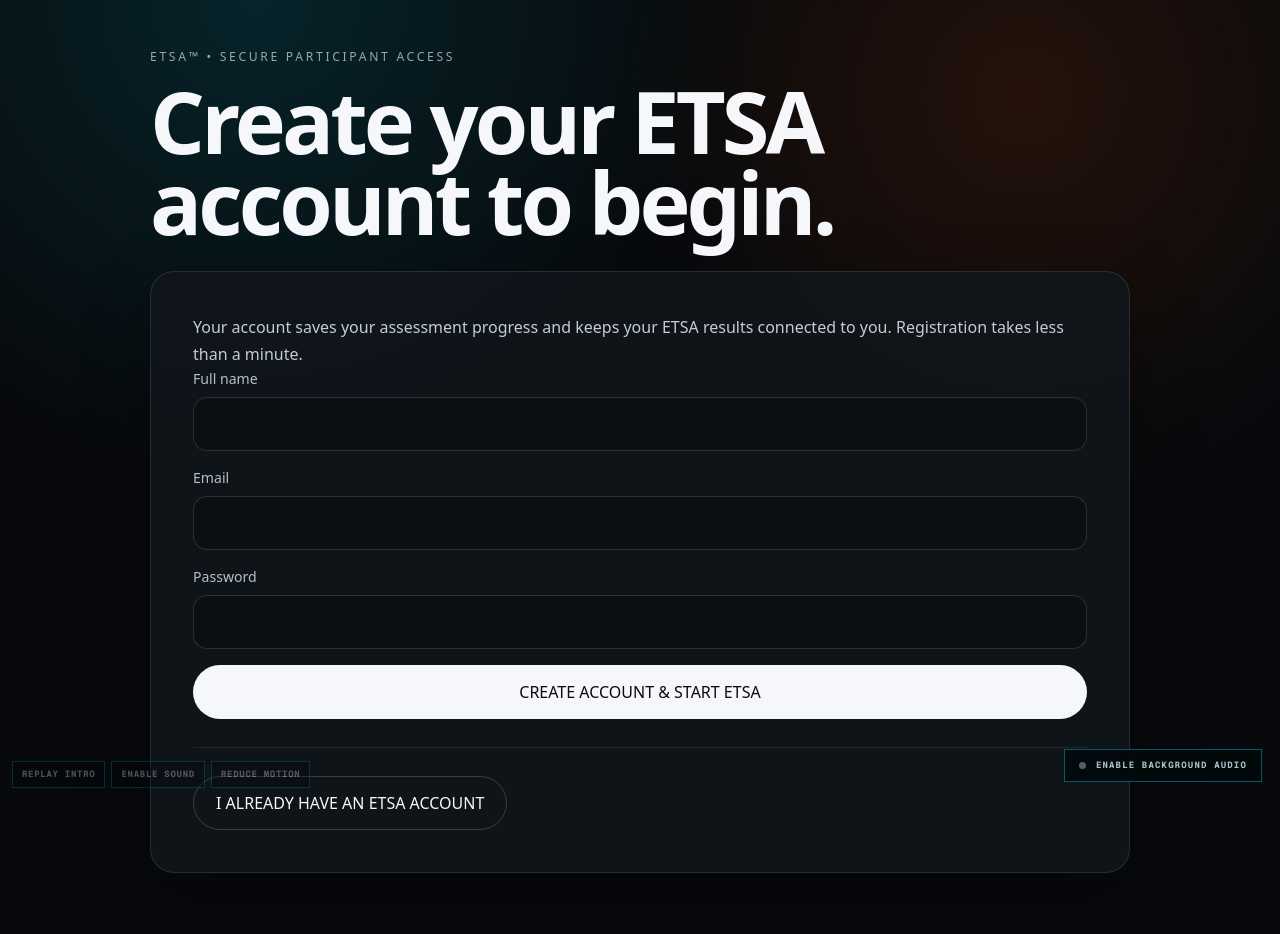
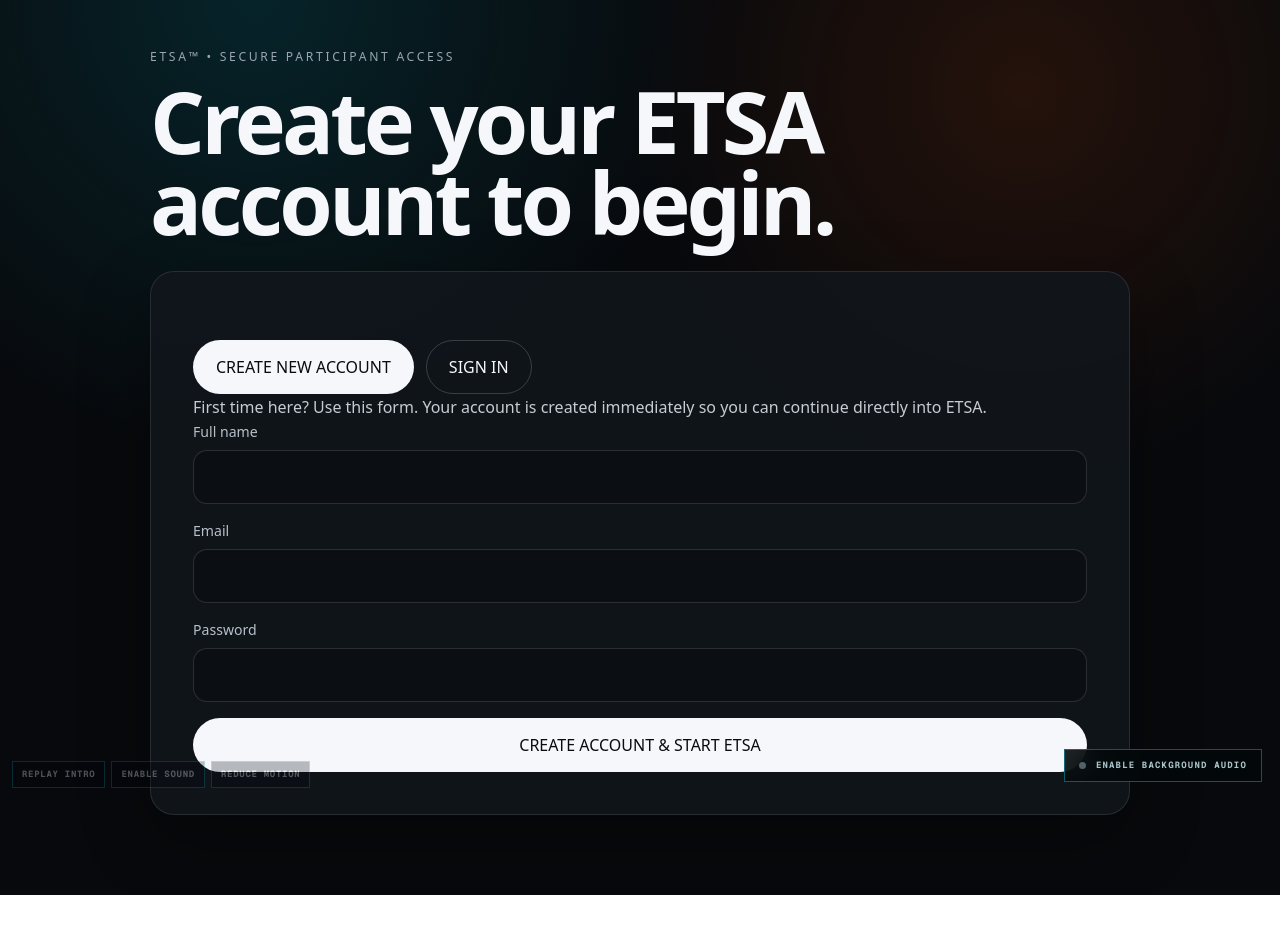
Before and after one commit to bipolarizeinc/polar-os, a Next.js app: page /etsa/login in a window 1280 px wide. Shown: the top 934 px of the page. After the commit the page ends 895 px from the top, so only its background shows below. Built offline with nearby package versions, Linux system fonts and the light colour scheme.

Commit message:
fix(etsa): make register and login paths unmistakable

```diff
--- a/app/etsa/login/page.tsx
+++ b/app/etsa/login/page.tsx
@@ -11,32 +11,65 @@ export default function EtsaLoginPage(){
   const [error,setError]=useState("");
 
   async function submit(event:FormEvent<HTMLFormElement>){
-    event.preventDefault(); setLoading(true); setError("");
+    event.preventDefault();
+    setLoading(true);
+    setError("");
+
     const data=new FormData(event.currentTarget);
     const payload=mode==="register"
       ? {fullName:String(data.get("fullName")||""),email:String(data.get("email")||""),password:String(data.get("password")||"")}
       : {email:String(data.get("email")||""),password:String(data.get("password")||"")};
-    const response=await fetch(`/api/etsa/auth/${mode}`,{method:"POST",headers:{"Content-Type":"application/json"},body:JSON.stringify(payload)});
+
+    const response=await fetch(`/api/etsa/auth/${mode}`,{
+      method:"POST",
+      headers:{"Content-Type":"application/json"},
+      body:JSON.stringify(payload)
+    });
     const body=await response.json().catch(()=>({}));
     setLoading(false);
-    if(!response.ok){setError(body.error||"Unable to continue.");return;}
+
+    if(!response.ok){
+      const message=String(body.error||"Unable to continue.");
+      if(mode==="login"){
+        setError("We couldn't sign you in with that email and password. If this is your first ETSA visit, choose CREATE NEW ACCOUNT below.");
+      }else if(/already registered|already exists|user exists/i.test(message)){
+        setMode("login");
+        setError("An ETSA account already exists for that email. Sign in with the password you created.");
+      }else{
+        setError(message);
+      }
+      return;
+    }
+
     router.push("/etsa/notice");
+  }
+
+  function switchMode(next:"login"|"register"){
+    setMode(next);
+    setError("");
   }
 
   return <main className={styles.shell}><div className={styles.wrap}>
     <div className={styles.eyebrow}>ETSA™ • Secure Participant Access</div>
-    <h1 className={styles.title}>{mode==="login"?"Welcome back.":"Create your ETSA account to begin."}</h1>
+    <h1 className={styles.title}>{mode==="login"?"Sign in to continue your ETSA.":"Create your ETSA account to begin."}</h1>
     <div className={styles.card}>
-      {mode==="register"&&<p className={styles.notice}>Your account saves your assessment progress and keeps your ETSA results connected to you. Registration takes less than a minute.</p>}
+      <div className={styles.actions}>
+        <button className={mode==="register"?styles.button:styles.secondary} type="button" onClick={()=>switchMode("register")}>CREATE NEW ACCOUNT</button>
+        <button className={mode==="login"?styles.button:styles.secondary} type="button" onClick={()=>switchMode("login")}>SIGN IN</button>
+      </div>
+
+      {mode==="register"&&<p className={styles.notice}>First time here? Use this form. Your account is created immediately so you can continue directly into ETSA.</p>}
+      {mode==="login"&&<p className={styles.notice}>Already created an ETSA account? Enter the same email and password you used when registering.</p>}
+
       <form className={styles.form} onSubmit={submit}>
         {mode==="register"&&<div className={styles.field}><label>Full name</label><input name="fullName" autoComplete="name" required /></div>}
         <div className={styles.field}><label>Email</label><input name="email" type="email" autoComplete="email" required /></div>
         <div className={styles.field}><label>Password</label><input name="password" type="password" minLength={8} autoComplete={mode==="login"?"current-password":"new-password"} required /></div>
         {error&&<div className={styles.error}>{error}</div>}
-        <button className={styles.button} disabled={loading}>{loading?"CONTINUING…":mode==="login"?"LOGIN & CONTINUE":"CREATE ACCOUNT & START ETSA"}</button>
+        <button className={styles.button} disabled={loading}>{loading?"CONTINUING…":mode==="login"?"SIGN IN & CONTINUE":"CREATE ACCOUNT & START ETSA"}</button>
       </form>
-      <div className={styles.divider}/>
-      <button className={styles.secondary} onClick={()=>{setMode(mode==="login"?"register":"login");setError("")}}>{mode==="login"?"CREATE A NEW ACCOUNT":"I ALREADY HAVE AN ETSA ACCOUNT"}</button>
+
+      {mode==="login"&&<button className={styles.secondary} type="button" onClick={()=>switchMode("register")}>FIRST TIME HERE? CREATE NEW ACCOUNT</button>}
     </div>
   </div></main>;
 }
```
